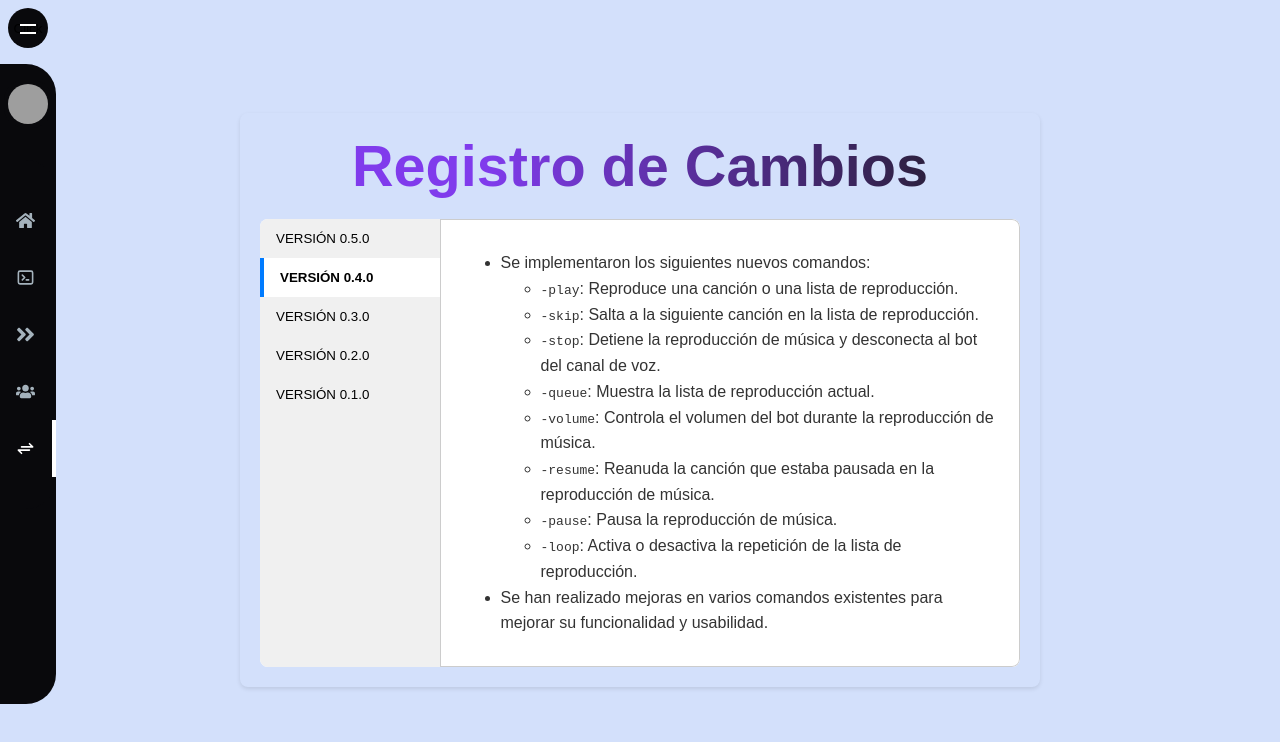
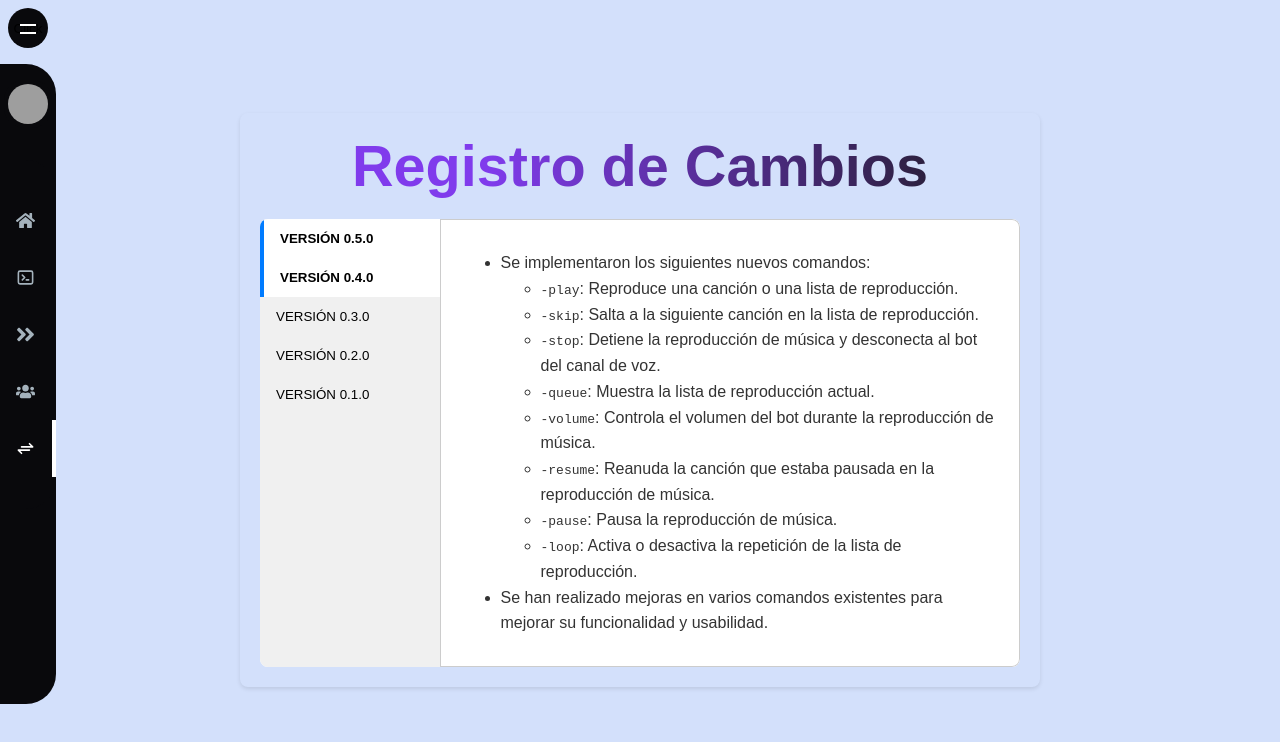
Before and after one commit to Johnny1305/number_bot_website, a React (Create React App) app: page /changelog in a window 1280 px wide. Shown: the top 742 px of the page. Built offline with nearby package versions, Linux system fonts and the light colour scheme; grey boxes are pictures that could not be loaded.

Commit message:
Update ChangeLog.js

```diff
--- a/src/Pages/ChangeLog.js
+++ b/src/Pages/ChangeLog.js
@@ -18,8 +18,8 @@ const ChangelogComponent = () => {
                 <div className="folder">
                     <div className="tabs">
                     <button
-                            className={`tab ${activeTab === "tab-0.5.0" ? "active" : ""}`}
-                            onClick={(e) => openTab(e, "tab-0.5.0")} active
+                            className={`tab ${activeTab === "tab-0.5.0" ? "active" : "active"}`}
+                            onClick={(e) => openTab(e, "tab-0.5.0")}
                         >
                             <div>
                                 <span>Versión 0.5.0</span>
```
